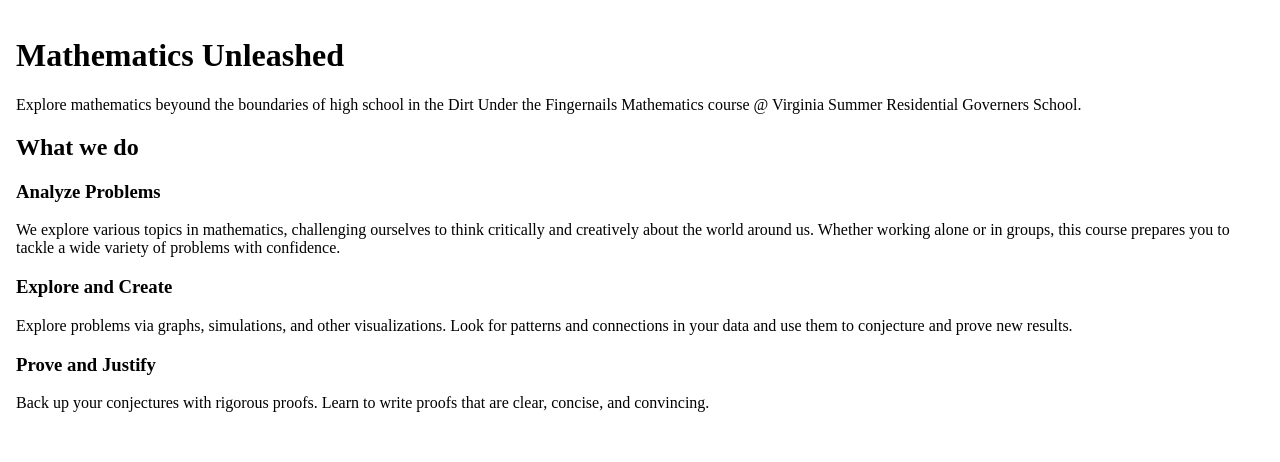
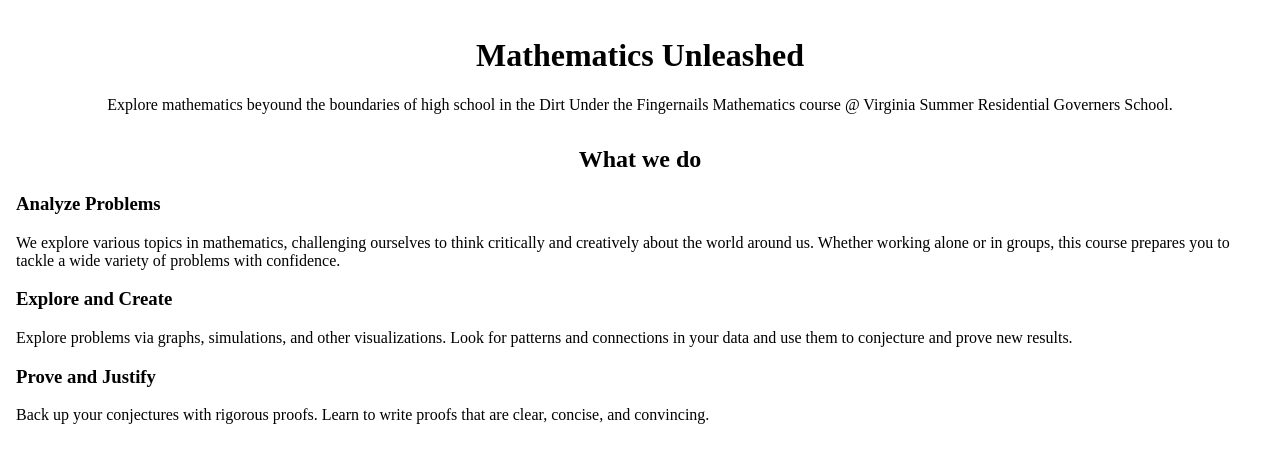
Before and after one commit to dufm-srgs/dufm-srgs.github.io, a SvelteKit app: page / in a window 1280 px wide. Shown: the top 462 px of the page. Built offline with nearby package versions, Linux system fonts and the light colour scheme.

Commit message:
feat: align hero and h2

```diff
--- a/src/routes/+page.svelte
+++ b/src/routes/+page.svelte
@@ -29,6 +29,16 @@
 </main>
 
 <style>
+    div.hero {
+        width: 100%;
+        text-align: center;
+    }
+
+    h2 {
+        margin-top: 2rem;
+        text-align: center;
+    }
+
     main {
         padding: 1rem;
     }
```
